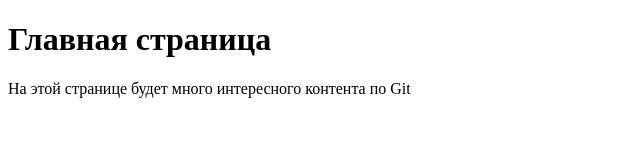
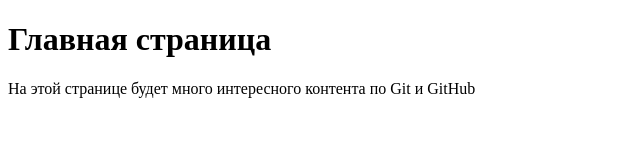
Before and after one commit to KMJWN8/tutorial_git, a plain HTML site: page index.html in a window 1280 px wide. Shown: the full height of the page, 0-640 px from the left. Drawn offline with Linux system fonts and the light colour scheme.

Commit message:
Update index.html

```diff
--- a/index.html
+++ b/index.html
@@ -7,6 +7,6 @@
 </head>
 <body>
     <h1>Главная страница </h1>
-    <p>На этой странице будет много интересного контента по Git</p>
+    <p>На этой странице будет много интересного контента по Git и GitHub</p>
 </body>
 </html>
```
